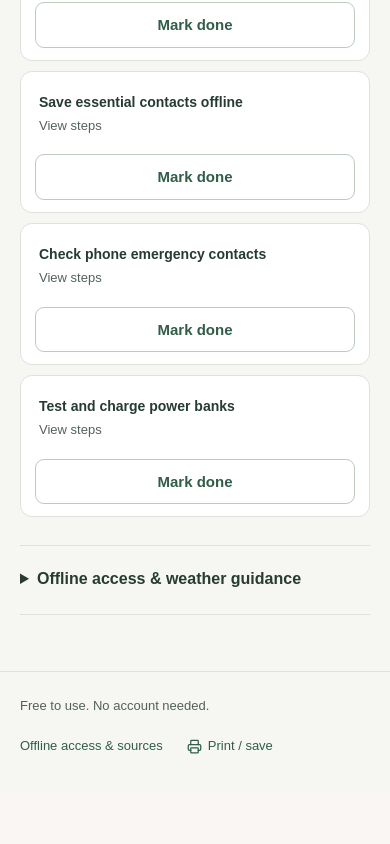
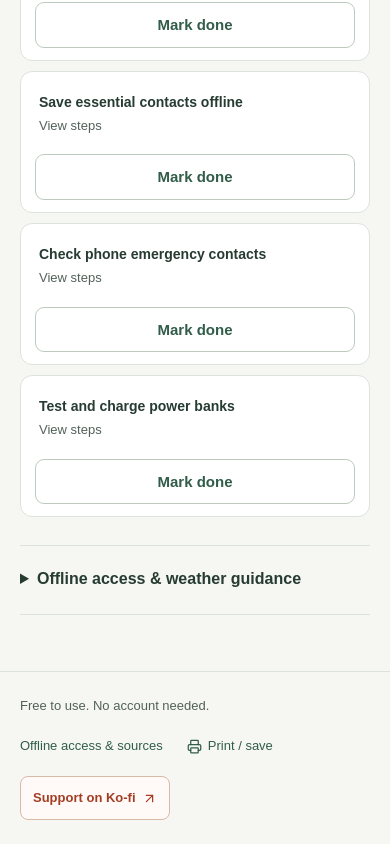
Before and after one commit to confire15/creditcardchris, a Next.js app: page /go-bag in a window 390 px wide. Shown: the part 7857-8701 px from the top of the page. Before the commit the page ends 8649 px from the top, so only its background shows below. Built offline with nearby package versions, Linux system fonts and the light colour scheme.

Commit message:
Restore Ko-fi support link in Prepare footer

```diff
--- a/src/components/gobag/gobag.tsx
+++ b/src/components/gobag/gobag.tsx
@@ -695,6 +695,15 @@ export default function GetReady() {
               <Printer size={15} />
               Print / save
             </button>
+            <a
+              className={s.footerSupport}
+              href="https://ko-fi.com/chrisluong"
+              target="_blank"
+              rel="noopener noreferrer"
+              aria-label="Support on Ko-fi (opens in a new tab)"
+            >
+              Support on Ko-fi <ArrowUpRight size={15} aria-hidden="true" />
+            </a>
           </footer>
         </div>
         <Dialog
--- a/src/components/gobag/guide.module.css
+++ b/src/components/gobag/guide.module.css
@@ -632,7 +632,22 @@
   color: var(--green);
 }
 .footerSupport {
-  display: none;
+  display: inline-flex;
+  align-items: center;
+  justify-content: center;
+  gap: 6px;
+  min-height: 44px;
+  padding: 8px 12px;
+  border: 1px solid #d8b8a7;
+  border-radius: 8px;
+  background: #fffaf7;
+  color: #a33d24;
+  font-weight: 700;
+  text-decoration: none;
+}
+.footerSupport:hover {
+  background: #fff1e9;
+  border-color: #c9957d;
 }
 .srOnly {
   position: absolute;
@@ -805,24 +820,6 @@
   }
   .footer > span {
     flex-basis: 100%;
-  }
-  .footerSupport {
-    display: inline-flex;
-    align-items: center;
-    justify-content: center;
-    gap: 6px;
-    min-height: 44px;
-    padding: 8px 12px;
-    border: 1px solid #d8b8a7;
-    border-radius: 8px;
-    background: #fffaf7;
-    color: #a33d24;
-    font-weight: 700;
-    text-decoration: none;
-  }
-  .footerSupport:hover {
-    background: #fff1e9;
-    border-color: #c9957d;
   }
 }
 @media (min-width: 641px) and (max-width: 800px) {
```
